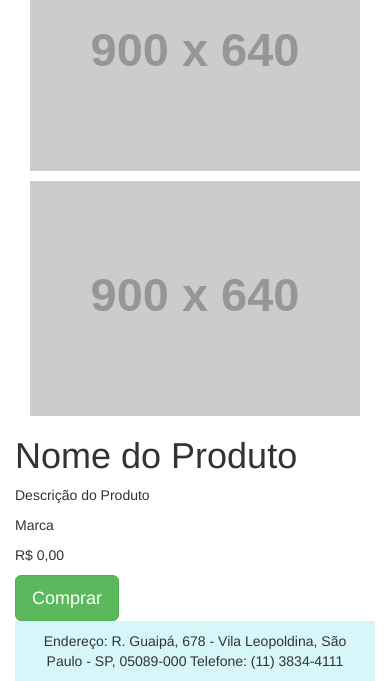
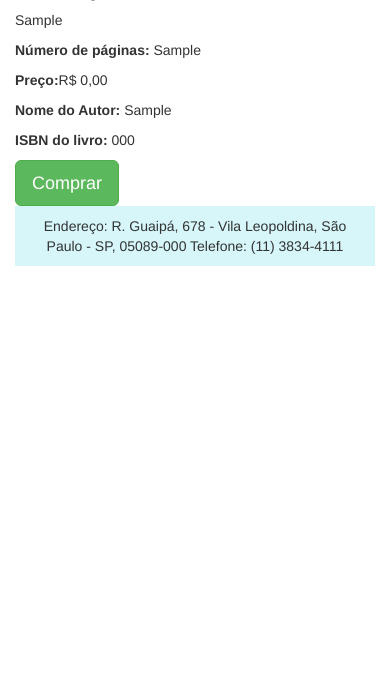
Before and after one commit to LeandroMoura124/Loja-Virtual, a PHP site: the page made by detalhes.php in a window 390 px wide. Shown: the part 681-1362 px from the top of the page. After the commit the page ends 947 px from the top, so only its background shows below. Run offline with PHP 8.4, Linux system fonts and the light colour scheme; tables that the repository leaves empty or names only in its code hold one stand-in row (values such as "Sample post"); grey boxes labelled with a size stand in for pictures from a placeholder-image service; some libraries are stand-ins or nearby versions.

Commit message:
commit do projeto

```diff
--- a/categoria.php
+++ b/categoria.php
@@ -43,7 +43,7 @@
 
 
         // Variavel $consulta vai receber variavel $cn que receberá resultado de uma query.
-        $consulta  = $pdo->query("select nm_livro, vl_preco, ds_capa, qt_estoque from vw_livro where ds_categoria = '$cat' ");
+        $consulta  = $pdo->query("select cd_livro, nm_livro, vl_preco, ds_capa, qt_estoque from vw_livro where ds_categoria = '$cat' ");
 
 	?>
 
@@ -58,9 +58,11 @@
 				<div><h5>R$ <?php echo number_format( $exibe['vl_preco'],2,',','.'); ?></h5></div>
 
 				<div class="text-center">
+				<a href="detalhes.php?cd=<?php echo $exibe['cd_livro']; ?>">
 					<button class="btn btn-lg btn-block btn-default">
 						<span class="glyphicon glyphicon-info-sign" style="color: cadetblue;">Detalhes</span>
 					</button>
+				</a>
  				</div>
 
 				 <div class="text-center" style="margin-top: 5px; margin-bottom: 5px;">
--- a/detalhes.php
+++ b/detalhes.php
@@ -39,6 +39,17 @@
 	include 'cabecalho.html';
 
 
+	if(!empty($_GET['cd'])){ // se nao estiver vazia a variavel cd
+
+
+	$cd_livro = $_GET['cd'];
+
+	$consulta = $pdo ->query("select * from vw_livro where cd_livro ='$cd_livro'");
+	$exibe = $consulta ->fetch(PDO::FETCH_ASSOC);
+	} else{
+		header('location:index.php');
+	}
+
 	?>
 
 <div class="container-fluid">
@@ -51,21 +62,23 @@
 
 			 <h1>Detalhes do Produto</h1>
 
-			 <img src="https://placehold.it/900x640" class="img-responsive" style="width:100%;">
+			 <img src="Imagens/<?php echo $exibe['ds_capa'];?>.jpg" class="img-responsive" style="width:100%;">
 
-				<div class="col-sm-4 col-sm-offset-1" style="margin-top: 10px;"><img src="https://placehold.it/900x640" class="img-responsive"></div>
-				<div class="col-sm-4 col-sm-offset-1" style="margin-top: 10px;"><img src="https://placehold.it/900x640" class="img-responsive"></div>
 
 		</div>
 
 
- 		 <div class="col-sm-7"><h1>Nome do Produto</h1>
+ 		 <div class="col-sm-7"><h1><?php echo $exibe['nm_livro'];?></h1>
 
-		<p>Descrição do Produto</p>
+		<p><?php echo $exibe['ds_resumo_obra'];?></p>
 
-		<p>Marca</p>
+		<p><b>Número de páginas:</b> <?php echo $exibe['no_pag'];?></p>
 
-		<p>R$ 0,00</p>
+		<p><b>Preço:</b>R$ <?php echo number_format( $exibe['vl_preco'],2,',','.'); ?></p>
+
+		<p><b>Nome do Autor:</b> <?php echo $exibe['nm_autor'];?></p>
+		<p><b>ISBN do livro:</b> <?php echo $exibe['no_isbn'];?></p>
+
 
 
 		<button class="btn btn-lg btn-success">Comprar</button>
```
Also changed, not shown: index.php (+4 -5 lines), lancamento.php (+10 -7 lines).
